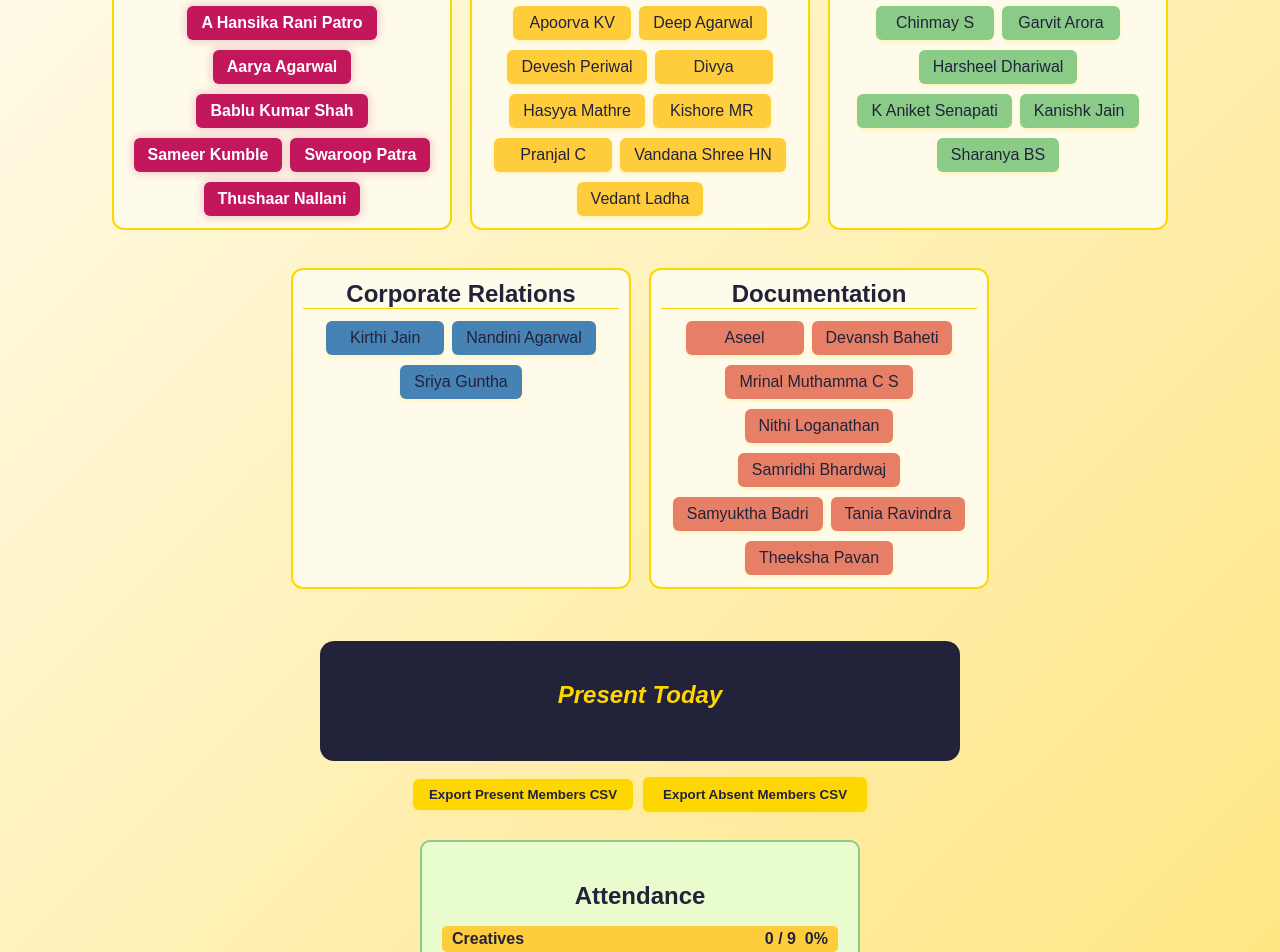
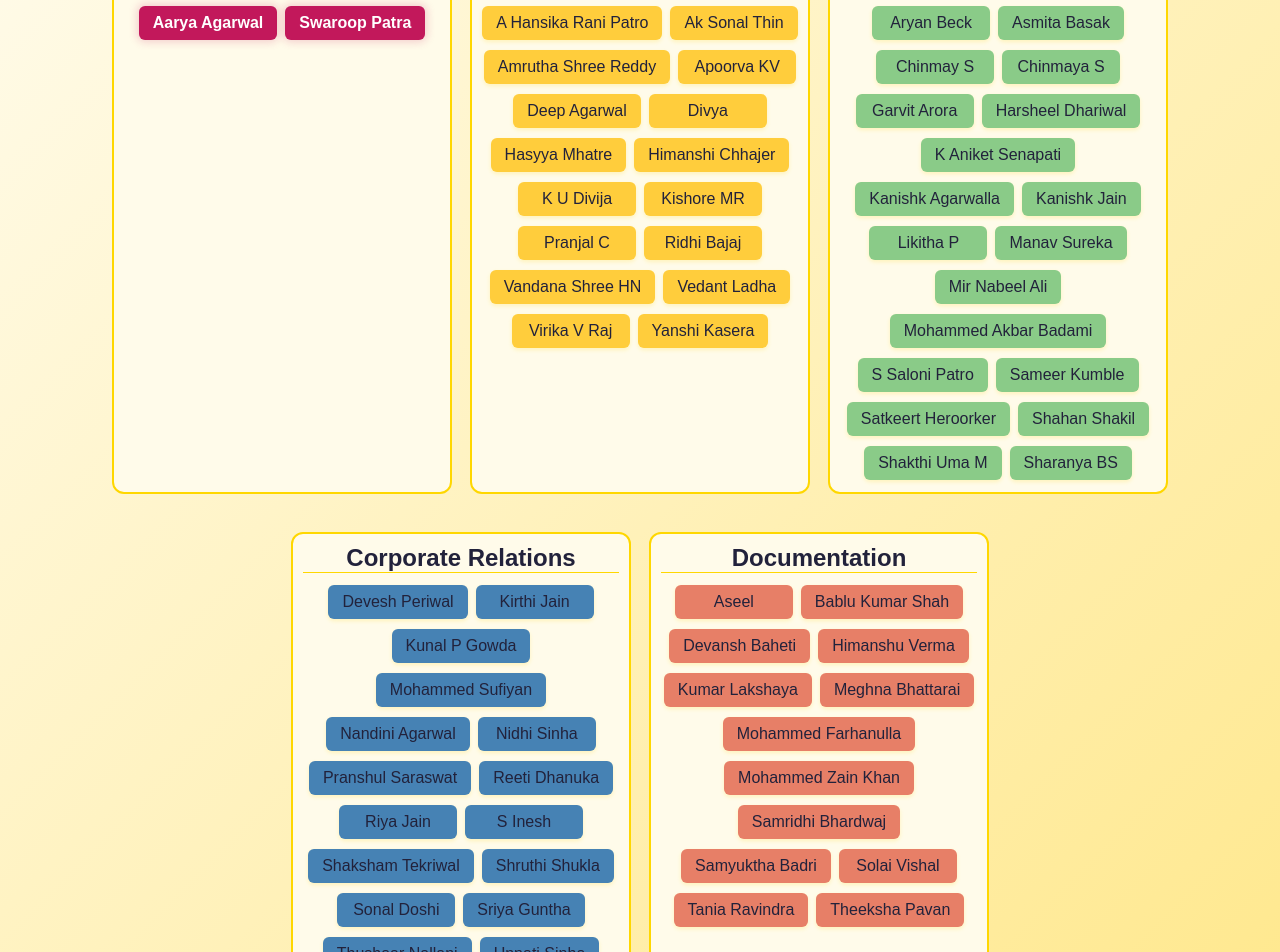
Before and after one commit to lnzainn/minutes-logger-antaral, a React (Create React App) app: page / in a window 1280 px wide. Shown: the part 120-1072 px from the top of the page. Built offline with nearby package versions, Linux system fonts and the light colour scheme.

Commit message:
Updating members

```diff
--- a/src/App.js
+++ b/src/App.js
@@ -1,48 +1,81 @@
 import React from "react";
 
-// Complete data with member name, user-friendly display name, USN and department
 const membersData = [
   // Secretary
   { name: "Swaroop Patra", displayName: "Swaroop", usn: "24BMSR0238", department: "Secretary" },
   { name: "Aarya Agarwal", displayName: "Aarya", usn: "24BMSR0109", department: "Secretary" },
-  { name: "Bablu Kumar Shah", displayName: "Bablu", usn: "24BMSR0257", department: "Secretary" },
-  { name: "Sameer Kumble", displayName: "Sameer", usn: "24BCR00167", department: "Secretary" },
-  { name: "A Hansika Rani Patro", displayName: "Hansika", usn: "24BCR00897", department: "Secretary" },
-  { name: "Thushaar Nallani", displayName: "Thushaar", usn: "24BCR00835", department: "Secretary" },
 
-  // Creatives
-  { name: "Divya", displayName: "Divya", usn: "25BCR00039", department: "Creatives" },
-  { name: "Kishore MR", displayName: "Kishore", usn: "25BMSR0261", department: "Creatives" },
-  { name: "Hasyya Mathre", displayName: "Hasyya", usn: "25BMSR0087", department: "Creatives" },
-  { name: "Pranjal C", displayName: "Pranjal", usn: "24BMSR0230", department: "Creatives" },
-  { name: "Vandana Shree HN", displayName: "Vandana", usn: "25BCR00252", department: "Creatives" },
-  { name: "Apoorva KV", displayName: "Apoorva", usn: "25BCAR0569", department: "Creatives" },
-  { name: "Deep Agarwal", displayName: "Deep", usn: "24BMSR0145", department: "Creatives" },
-  { name: "Devesh Periwal", displayName: "Devesh", usn: "25BCR00333", department: "Creatives" },
-  { name: "Vedant Ladha", displayName: "Vedant", usn: "25BCR00457", department: "Creatives" },
+  // Documentation
+  { name: "Bablu Kumar Shah", displayName: "Bablu", usn: "24BMSR0257", department: "Documentation" },
+  { name: "Devansh Baheti", displayName: "Devansh", usn: "24BMSR0089", department: "Documentation" },
+  { name: "Himanshu Verma", displayName: "Himanshu", usn: "24BMSR0094", department: "Documentation" },
+  { name: "Theeksha Pavan", displayName: "Theeksha", usn: "25BCR00248", department: "Documentation" },
+  { name: "Aseel", displayName: "Aseel", usn: "25BMSR0149", department: "Documentation" },
+  { name: "Tania Ravindra", displayName: "Tania", usn: "25BCR00243", department: "Documentation" },
+  { name: "Samyuktha Badri", displayName: "Samyuktha", usn: "25BCR00135", department: "Documentation" },
+  { name: "Kumar Lakshaya", displayName: "Lakshaya", usn: "26BCOMH30085", department: "Documentation" },
+  { name: "Mohammed Farhanulla", displayName: "Farhanulla", usn: "26BCOMH46796", department: "Documentation" },
+  { name: "Mohammed Zain Khan", displayName: "Zain", usn: "JUUBCAS3202631554", department: "Documentation" },
+  { name: "Solai Vishal", displayName: "Vishal", usn: "I202610412", department: "Documentation" },
+  { name: "Meghna Bhattarai", displayName: "Meghna", usn: "24BCR00572", department: "Documentation" },
+  { name: "Samridhi Bhardwaj", displayName: "Samridhi", usn: "25BCR00046", department: "Documentation" },
 
   // Technicals
+  { name: "Sameer Kumble", displayName: "Sameer", usn: "24BCR00167", department: "Technicals" },
   { name: "Kanishk Jain", displayName: "Kanishk", usn: "24BMSR0223", department: "Technicals" },
-  { name: "Sharanya BS", displayName: "Sharanya", usn: "25BCR00047", department: "Technicals" },
-  { name: "K Aniket Senapati", displayName: "Aniket", usn: "JCJ25001963", department: "Technicals" },
   { name: "Garvit Arora", displayName: "Garvit", usn: "24BCR00475", department: "Technicals" },
   { name: "Harsheel Dhariwal", displayName: "Harsheel", usn: "25BCR00759", department: "Technicals" },
   { name: "Chinmay S", displayName: "Chinmay", usn: "25BCR00504", department: "Technicals" },
+  { name: "Sharanya BS", displayName: "Sharanya", usn: "25BCR00047", department: "Technicals" },
+  { name: "K Aniket Senapati", displayName: "Aniket", usn: "25BCR00356", department: "Technicals" },
+  { name: "Mohammed Akbar Badami", displayName: "Akbar", usn: "25BMSR0014", department: "Technicals" },
+  { name: "Manav Sureka", displayName: "Manav", usn: "25BCR00373", department: "Technicals" },
+  { name: "Kanishk Agarwalla", displayName: "Kanishk", usn: "260011578", department: "Technicals" },
+  { name: "Asmita Basak", displayName: "Asmita", usn: "25BCR00490", department: "Technicals" },
+  { name: "Chinmaya S", displayName: "Chinmaya", usn: "26BCOMH30636", department: "Technicals" },
+  { name: "Shahan Shakil", displayName: "Shahan", usn: "26BCOM20471", department: "Technicals" },
+  { name: "Likitha P", displayName: "Likitha", usn: "26BCOMP29282", department: "Technicals" },
+  { name: "Satkeert Heroorker", displayName: "Satkeert", usn: "26BCOMH31062", department: "Technicals" },
+  { name: "S Saloni Patro", displayName: "Saloni", usn: "26BCOMH46612", department: "Technicals" },
+  { name: "Shakthi Uma M", displayName: "Shakthi", usn: "26BCOMH29471", department: "Technicals" },
+  { name: "Mir Nabeel Ali", displayName: "Nabeel", usn: "26BCOMH17562", department: "Technicals" },
+  { name: "Aryan Beck", displayName: "Aryan", usn: "24BMSR0050", department: "Technicals" },
+
+  // Creatives
+  { name: "A Hansika Rani Patro", displayName: "Hansika", usn: "24BCR00354", department: "Creatives" },
+  { name: "Deep Agarwal", displayName: "Deep", usn: "24BMSR0145", department: "Creatives" },
+  { name: "Pranjal C", displayName: "Pranjal", usn: "24BMSR0230", department: "Creatives" },
+  { name: "Himanshi Chhajer", displayName: "Himanshi", usn: "25BMSR0010", department: "Creatives" },
+  { name: "Amrutha Shree Reddy", displayName: "Amrutha", usn: "25BMSR0003", department: "Creatives" },
+  { name: "Vedant Ladha", displayName: "Vedant", usn: "25BCR00457", department: "Creatives" },
+  { name: "Vandana Shree HN", displayName: "Vandana", usn: "25BCR00252", department: "Creatives" },
+  { name: "Kishore MR", displayName: "Kishore", usn: "25BMSR0261", department: "Creatives" },
+  { name: "Hasyya Mhatre", displayName: "Hasyya", usn: "25BMSR0087", department: "Creatives" },
+  { name: "Apoorva KV", displayName: "Apoorva", usn: "25BCAR0569", department: "Creatives" },
+  { name: "Ridhi Bajaj", displayName: "Ridhi", usn: "25BCR00579", department: "Creatives" },
+  { name: "K U Divija", displayName: "Divija", usn: "JCJ26000358", department: "Creatives" },
+  { name: "Yanshi Kasera", displayName: "Yanshi", usn: "26BMS38834", department: "Creatives" },
+  { name: "Virika V Raj", displayName: "Virika", usn: "26BCOMH32762", department: "Creatives" },
+  { name: "Ak Sonal Thin", displayName: "Sonal", usn: "25BCR00294", department: "Creatives" },
+  { name: "Divya", displayName: "Divya", usn: "25BCR00039", department: "Creatives" },
 
   // Corporate Relations
+  { name: "Thushaar Nallani", displayName: "Thushaar", usn: "24BCR00835", department: "Corporate Relations" },
+  { name: "Devesh Periwal", displayName: "Devesh", usn: "25BCR00333", department: "Corporate Relations" },
   { name: "Sriya Guntha", displayName: "Sriya", usn: "24BMSR0131", department: "Corporate Relations" },
   { name: "Kirthi Jain", displayName: "Kirthi", usn: "25BCR00809", department: "Corporate Relations" },
   { name: "Nandini Agarwal", displayName: "Nandini", usn: "25BCR00820", department: "Corporate Relations" },
-
-  // Documentation
-  { name: "Theeksha Pavan", displayName: "Theeksha", usn: "25BCR00248", department: "Documentation" },
-  { name: "Samridhi Bhardwaj", displayName: "Samridhi", usn: "25BCR00046", department: "Documentation" },
-  { name: "Nithi Loganathan", displayName: "Nithi", usn: "25BCR00736", department: "Documentation" },
-  { name: "Aseel", displayName: "Aseel", usn: "25BMSR0149", department: "Documentation" },
-  { name: "Tania Ravindra", displayName: "Tania", usn: "25BCR00243", department: "Documentation" },
-  { name: "Devansh Baheti", displayName: "Devansh", usn: "24BMSR0089", department: "Documentation" },
-  { name: "Samyuktha Badri", displayName: "Samyuktha", usn: "25BCR00135", department: "Documentation" },
-  { name: "Mrinal Muthamma C S", displayName: "Mrinal", usn: "25BCR00554", department: "Documentation" },
+  { name: "Kunal P Gowda", displayName: "Kunal", usn: "25BMSR0165", department: "Corporate Relations" },
+  { name: "Reeti Dhanuka", displayName: "Reeti", usn: "25BMSR0022", department: "Corporate Relations" },
+  { name: "S Inesh", displayName: "Inesh", usn: "17223", department: "Corporate Relations" },
+  { name: "Shaksham Tekriwal", displayName: "Shaksham", usn: "26BCOM33476", department: "Corporate Relations" },
+  { name: "Mohammed Sufiyan", displayName: "Sufiyan", usn: "28076", department: "Corporate Relations" },
+  { name: "Pranshul Saraswat", displayName: "Pranshul", usn: "260012342", department: "Corporate Relations" },
+  { name: "Unnati Sinha", displayName: "Unnati", usn: "26BCOM45775", department: "Corporate Relations" },
+  { name: "Sonal Doshi", displayName: "Sonal", usn: "26BCOMH33697", department: "Corporate Relations" },
+  { name: "Riya Jain", displayName: "Riya", usn: "26BCOMH20694", department: "Corporate Relations" },
+  { name: "Shruthi Shukla", displayName: "Shruthi", usn: "26BCOMH28376", department: "Corporate Relations" },
+  { name: "Nidhi Sinha", displayName: "Nidhi", usn: "25BCR00187", department: "Corporate Relations" },
 ];
 
 // Department colors as before ...
```
